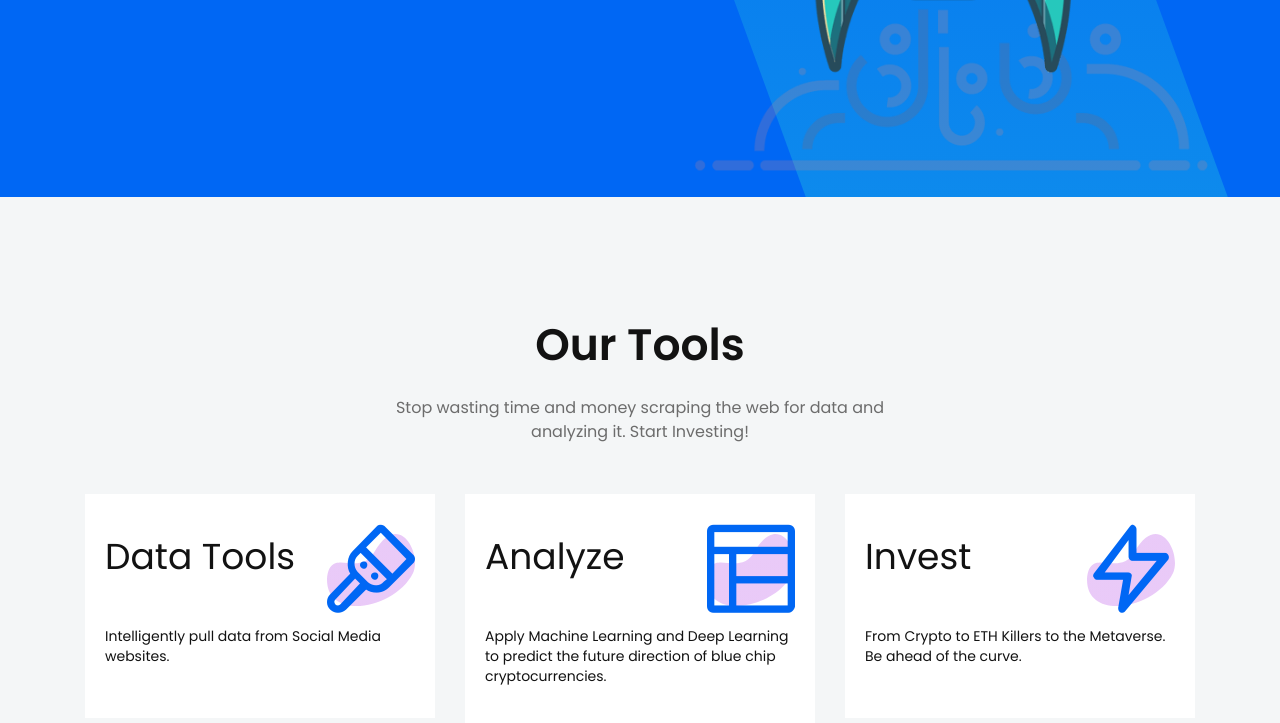
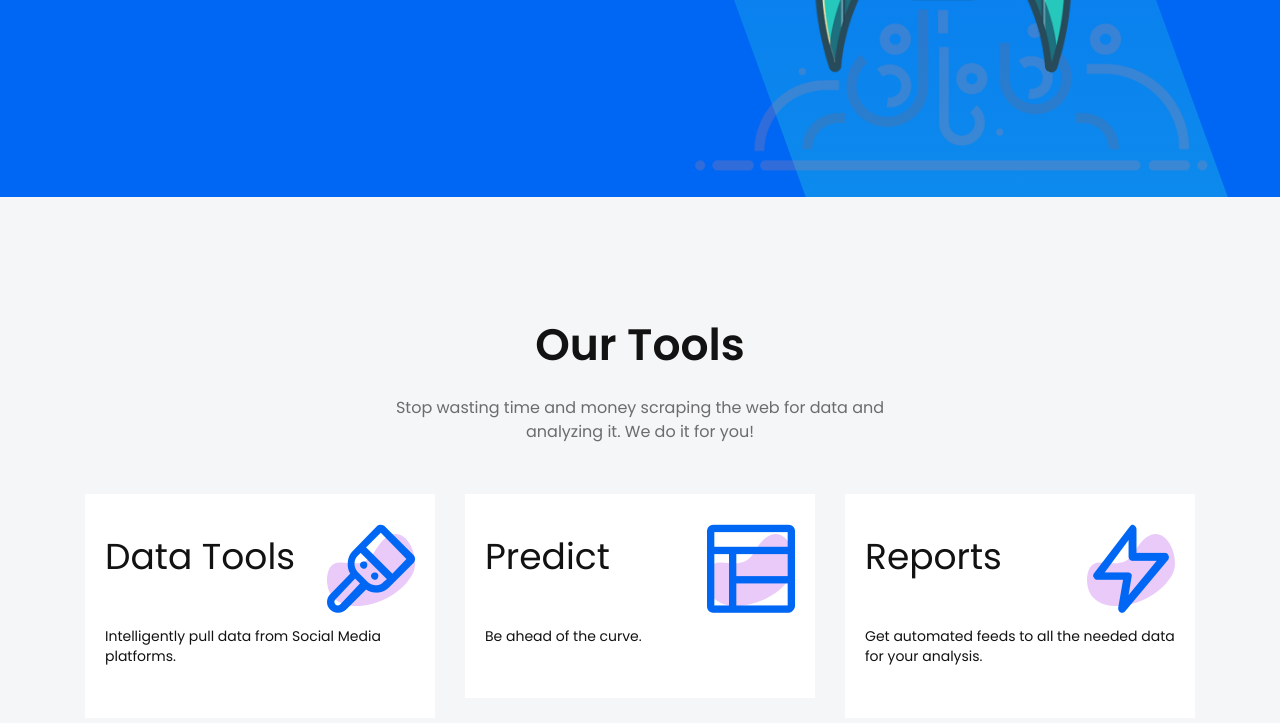
Before and after one commit to mmkhan2/SocialSymbolScanner, a plain HTML site: page index.html in a window 1280 px wide. Shown: the part 571-1294 px from the top of the page. Drawn offline with Linux system fonts and the light colour scheme.

Commit message:
Rebranding.

```diff
--- a/index.html
+++ b/index.html
@@ -5,7 +5,7 @@
     <meta charset="utf-8">
 
     <!--====== Title ======-->
-    <title>hodlSynth</title>
+    <title>SocialSymbolScanner</title>
 
     <meta name="description" content="">
     <meta name="viewport" content="width=device-width, initial-scale=1">
@@ -78,7 +78,7 @@
                         <div class="row">
                             <div class="col-lg-6">
                                 <div class="slider-content">
-                                    <h1 class="title">Predicting the Crypto Landscape.</h1>
+                                    <h1 class="title">Social Symbol Scanner</h1>
                                     <p class="text">Moving from theoretical analysis to practical applications.</p>
                                 </div>
                             </div>
@@ -104,7 +104,7 @@
                 <div class="col-lg-6 col-md-10">
                     <div class="section-title text-center pb-10">
                         <h3 class="title">Our Tools</h3>
-                        <p class="text">Stop wasting time and money scraping the web for data and analyzing it. Start Investing!</p>
+                        <p class="text">Stop wasting time and money scraping the web for data and analyzing it. We do it for you!</p>
                     </div> <!-- row -->
                 </div>
             </div> <!-- row -->
@@ -119,35 +119,35 @@
                             </div>
                         </div>
                         <div class="features-content">
-                            <p class="text">Intelligently pull data from Social Media websites.</p>
+                            <p class="text">Intelligently pull data from Social Media platforms.</p>
                         </div>
                     </div> <!-- single features -->
                 </div>
                 <div class="col-lg-4 col-md-7 col-sm-9">
                     <div class="single-features mt-40">
                         <div class="features-title-icon d-flex justify-content-between">
-                            <h4 class="features-title"><a href="#">Analyze</a></h4>
+                            <h4 class="features-title"><a href="#">Predict</a></h4>
                             <div class="features-icon">
                                 <i class="lni lni-layout"></i>
                                 <img class="shape" src="assets/images/f-shape-1.svg" alt="Shape">
                             </div>
                         </div>
                         <div class="features-content">
-                            <p class="text">Apply Machine Learning and Deep Learning to predict the future direction of blue chip cryptocurrencies.</p>
+                            <p class="text">Be ahead of the curve.</p>
                         </div>
                     </div> <!-- single features -->
                 </div>
                 <div class="col-lg-4 col-md-7 col-sm-9">
                     <div class="single-features mt-40">
                         <div class="features-title-icon d-flex justify-content-between">
-                            <h4 class="features-title"><a href="#">Invest</a></h4>
+                            <h4 class="features-title"><a href="#">Reports</a></h4>
                             <div class="features-icon">
                                 <i class="lni lni-bolt"></i>
                                 <img class="shape" src="assets/images/f-shape-1.svg" alt="Shape">
                             </div>
                         </div>
                         <div class="features-content">
-                            <p class="text">From Crypto to ETH Killers to the Metaverse. Be ahead of the curve.</p>
+                            <p class="text">Get automated feeds to all the needed data for your analysis.</p>
                         </div>
                     </div> <!-- single features -->
                 </div>
```
